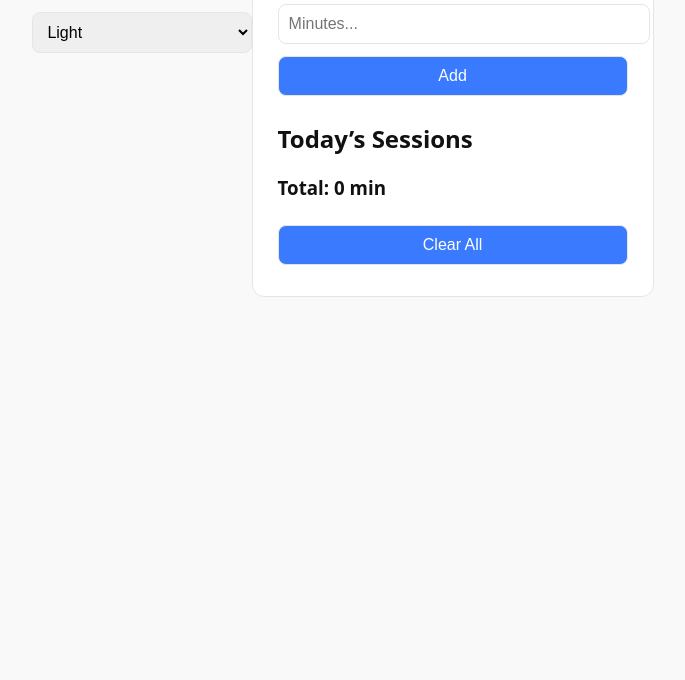
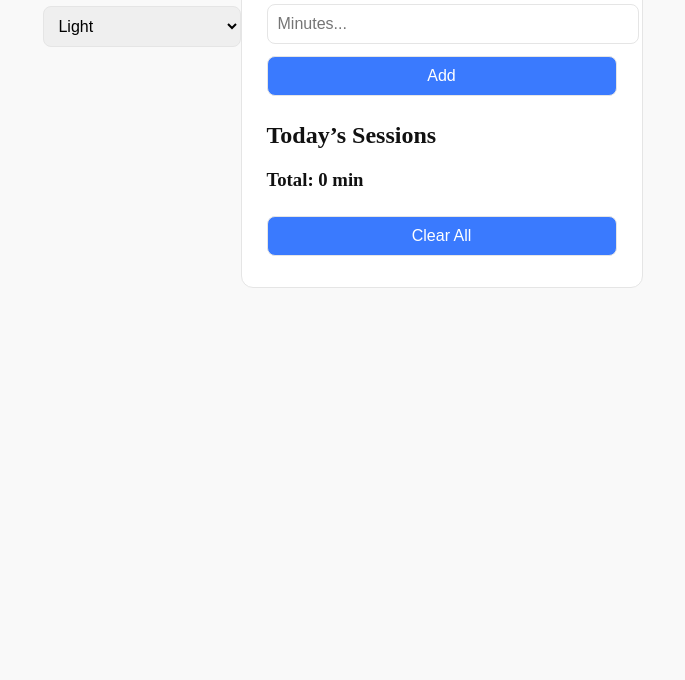
Before and after one commit to Jasnoor-Kaur1501/Study-Tracker, a plain HTML site: page index.html in a window 1280 px wide. Shown: the part 120-800 px from the top of the page, without its empty margins (297-982 px from the left). Drawn offline with Linux system fonts and the light colour scheme.

Commit message:
Update style.css

```diff
--- a/style.css
+++ b/style.css
@@ -8,7 +8,7 @@
 }
 
 body {
-  font-family: system-ui, sans-serif;
+  font-family: Lora, Playfair Display;
   background: var(--bg);
   color: var(--text);
   margin: 0;
```
